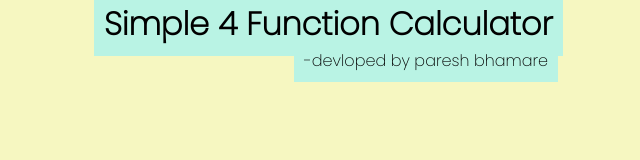
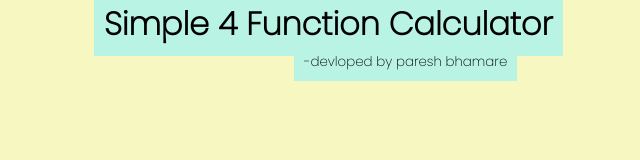
Before and after one commit to Paresh-95/Calculator-, a plain HTML site: page calculator.html in a window 1280 px wide. Shown: the top 160 px of the page, without its empty margins (406-1046 px from the left). Drawn offline with Linux system fonts and the light colour scheme.

Commit message:
updated code and added a txt file

```diff
--- a/calculator.html
+++ b/calculator.html
@@ -13,7 +13,7 @@
 </head>
 <body>
     <h1 class="head"><span>Simple 4 Function Calculator </span></h1>
-    <p class="dev"><span> -devloped by paresh bhamare</span></p>
+    <p class="dev"><small> -devloped by paresh bhamare</small></p>
     <div class="container">
         <div class="calculator">
             <input type="text" placeholder="0" id="output-screen">
--- a/style.css
+++ b/style.css
@@ -98,3 +98,13 @@ span
 p{
     margin-left: 200px;
 }
+
+small
+{
+    width: 50%;
+    border-radius: 10px solid;
+    border-color: black;
+    padding: 10px;
+    margin-left: 500px;
+    background-color: #B9F3E4;
+}
```
Also changed, not shown: demo.txt (added).
